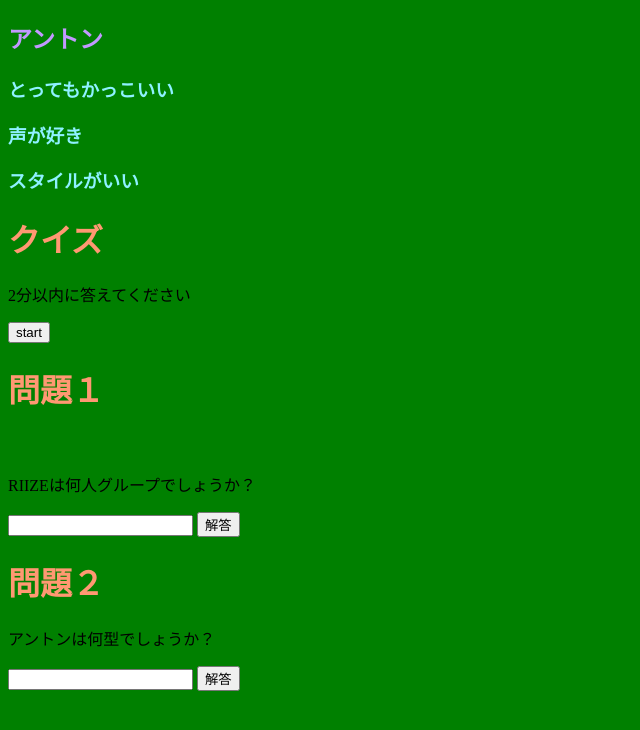
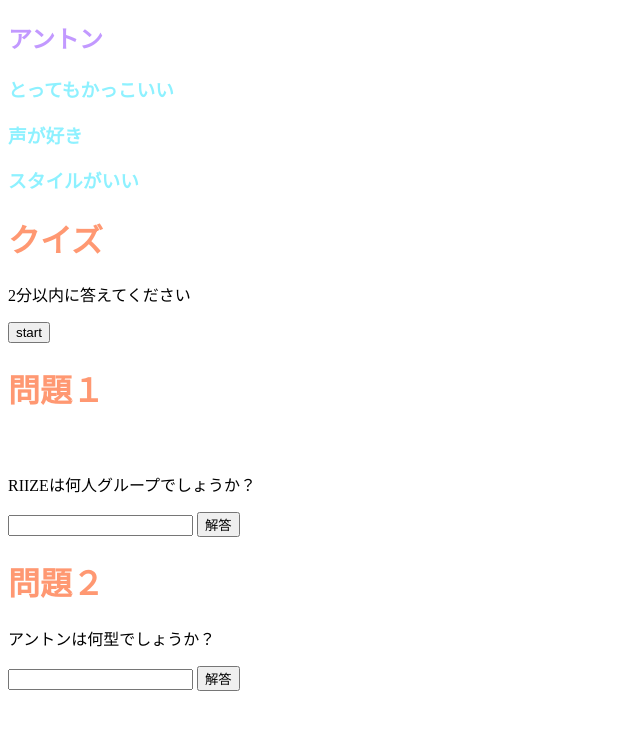
Before and after one commit to karakisawariho/RIHOKARAKISAWA, a plain HTML site: page a.html in a window 1280 px wide. Shown: the whole page, without its empty margins (0-640 px from the left). Drawn offline with Linux system fonts and the light colour scheme.

Commit message:
Update mystyle.css

```diff
--- a/mystyle.css
+++ b/mystyle.css
@@ -1,4 +1,3 @@
-body{ background-color: #008000; }
 h1{color: green;}
 h1{color: #FF9872}
 th,td{border:dashed thick black;}
```
